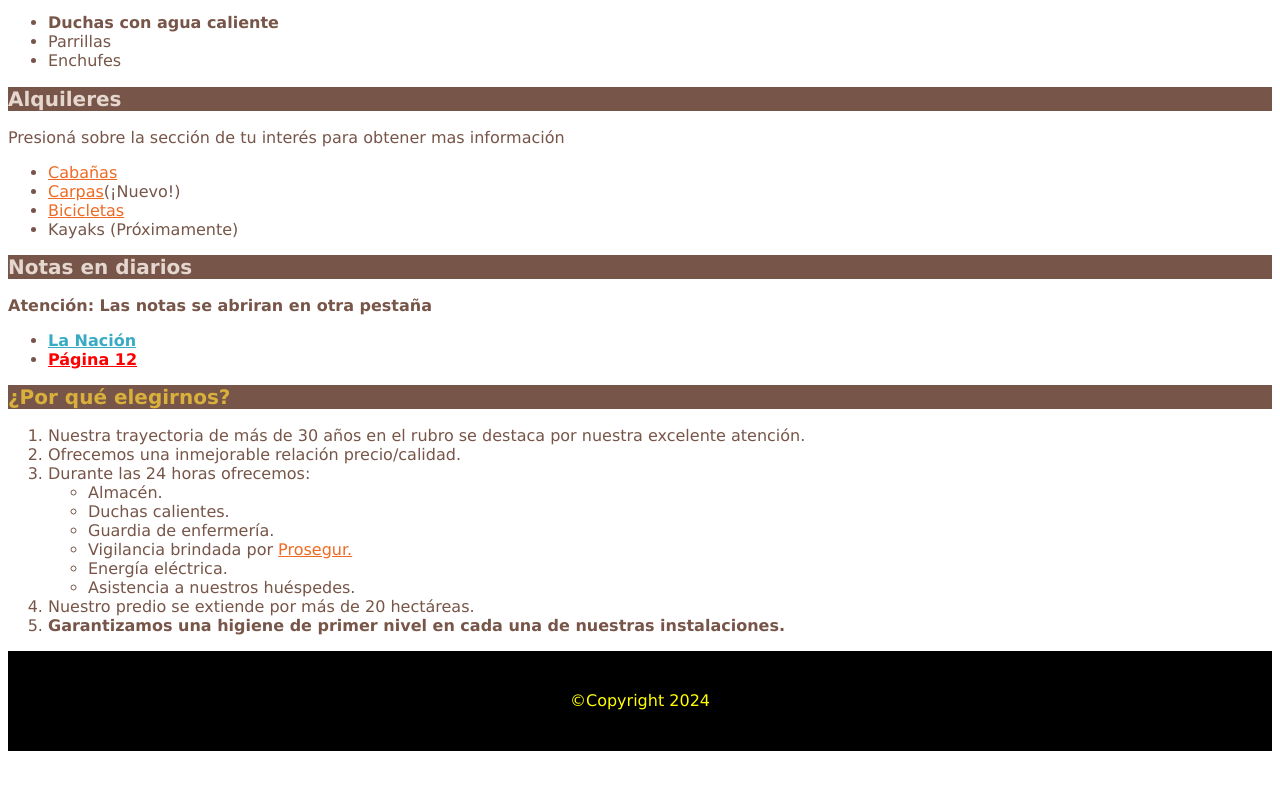
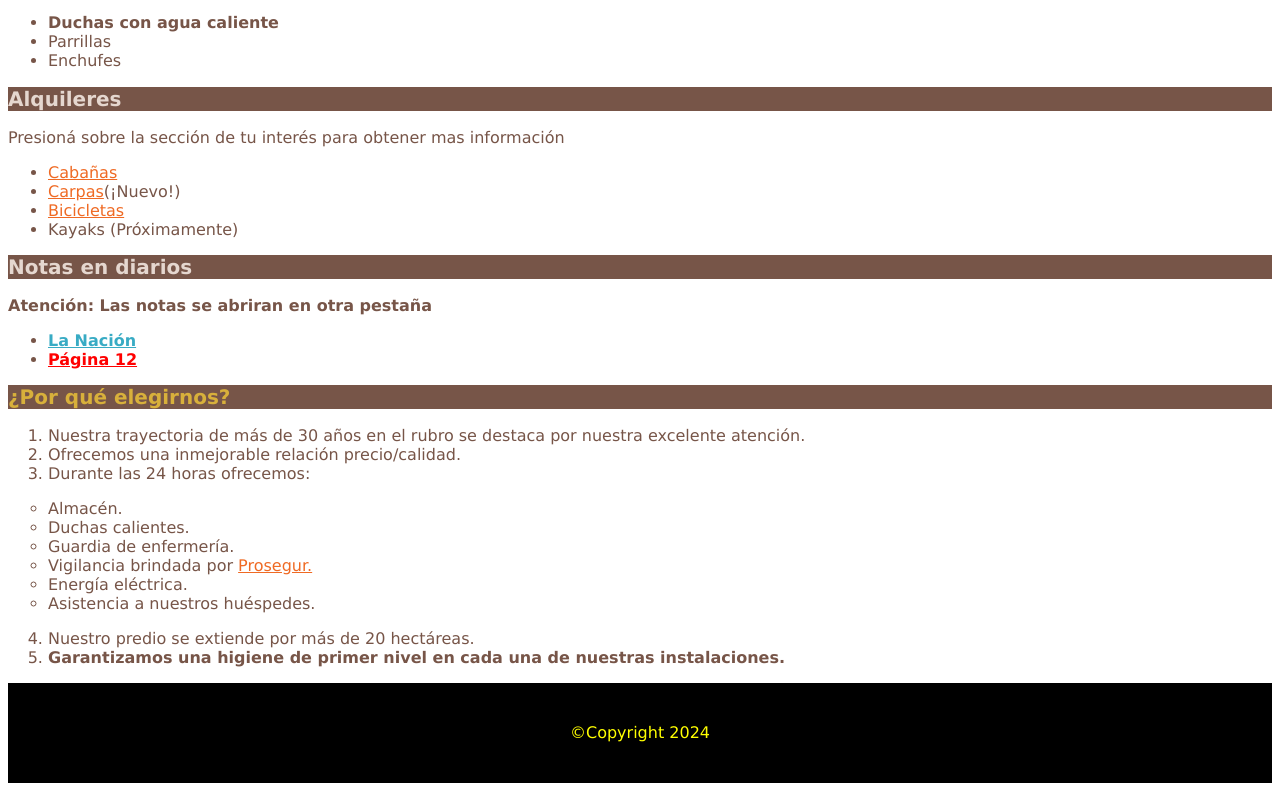
Before and after one commit to GiannMlclz/desafio-05, a website built with Vite: page index.html in a window 1280 px wide. Shown: the part 507-1298 px from the top of the page. Before the commit the page ends 1266 px from the top, so only its background shows below. Built offline with nearby package versions, Linux system fonts and the light colour scheme.

Commit message:
Validamos el codigo y corregimos los errores para finalizar

```diff
--- a/index.html
+++ b/index.html
@@ -10,7 +10,7 @@
 
 <body>
 
-  <img width="100%" src="public/imgs/camping-la-cumbre.jpg" alt="Montaña semi nevada con una carpa roja">
+  <img style="width: 100%;" src="public/imgs/camping-la-cumbre.jpg" alt="Montaña semi nevada con una carpa roja">
 
   <a class="links grande" href="#">¿Cómo llegar?</a>
   <span>-</span>
@@ -25,9 +25,8 @@
   <h2>Instalaciones</h2>
 
   <ul>
-    <b>
-      <li>Duchas con agua caliente</li>
-    </b>
+
+    <li><b>Duchas con agua caliente</b></li>
     <li>Parrillas</li>
     <li>Enchufes</li>
   </ul>
@@ -58,14 +57,16 @@
     <li>Nuestra trayectoria de más de 30 años en el rubro se destaca por nuestra excelente atención.</li>
     <li>Ofrecemos una inmejorable relación precio/calidad.</li>
     <li>Durante las 24 horas ofrecemos:</li>
-    <ul>
-      <li type="circle">Almacén.</li>
-      <li type="circle">Duchas calientes.</li>
-      <li type="circle">Guardia de enfermería.</li>
-      <li type="circle">Vigilancia brindada por <a class="links" href="#"> Prosegur.</a></li>
-      <li type="circle">Energía eléctrica.</li>
-      <li type="circle">Asistencia a nuestros huéspedes.</li>
-    </ul>
+  </ol>
+      <ul>
+        <li class="circle">Almacén.</li>
+        <li class="circle">Duchas calientes.</li>
+        <li class="circle">Guardia de enfermería.</li>
+        <li class="circle">Vigilancia brindada por <a class="links" href="#"> Prosegur.</a></li>
+        <li class="circle">Energía eléctrica.</li>
+        <li class="circle">Asistencia a nuestros huéspedes.</li>
+      </ul>
+    <ol start="4">
     <li>Nuestro predio se extiende por más de 20 hectáreas.</li>
     <li><b>Garantizamos una higiene de primer nivel en cada una de nuestras instalaciones.</b></li>
   </ol>
--- a/style.css
+++ b/style.css
@@ -23,6 +23,10 @@ h2 {
   font-size: 20px;
 }
 
+.circle {
+  list-style-type: circle;
+}
+
 footer {
   height: 100px;
   background-color: black;
```
Also changed, not shown: README.md.
